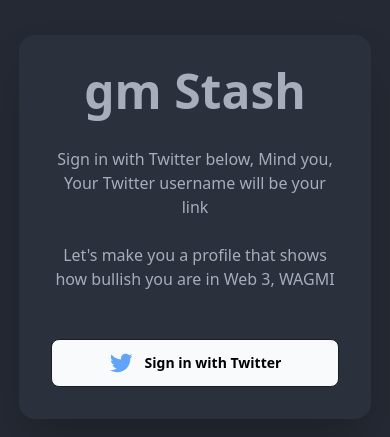
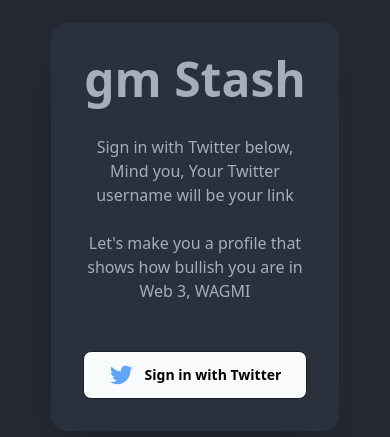
Before and after one commit to ehteshaxm/stashlink, a Next.js app: page / in a window 390 px wide. Shown: the part 195-632 px from the top of the page. Built offline with nearby package versions, Linux system fonts and the light colour scheme; no server answers; what @web3modal/ethereum, wagmi would draw is missing.

Commit message:
Layout issues

```diff
--- a/pages/[id].js
+++ b/pages/[id].js
@@ -224,7 +224,7 @@ const Profile = () => {
         </div>
         {/* <div className='divider'></div> */}
         <div className='w-full flex justify-center items-start mt-20 mb-10'>
-          <div className='flex flex-wrap px-1'>
+          <div className='flex flex-wrap'>
             {data.nfts[0] ? (
               data.nfts.map((item, index) => {
                 if (checkURL(item.metadata.image)) {
@@ -248,8 +248,8 @@ const Profile = () => {
               })
             ) : (
               <div className='flex w-full justify-between items-center'>
-                <div className='w-32 h-32 bg-gray-200 opacity-5 animate-pulse rounded-md dark:bg-gray-700'></div>
-                <div className='w-32 h-32 bg-gray-200 opacity-5 animate-pulse rounded-md dark:bg-gray-700'></div>
+                <div className='w-32 h-32 m-2 bg-gray-200 opacity-5 animate-pulse rounded-md dark:bg-gray-700'></div>
+                <div className='w-32 h-32 m-2 bg-gray-200 opacity-5 animate-pulse rounded-md dark:bg-gray-700'></div>
               </div>
             )}
           </div>
--- a/pages/index.js
+++ b/pages/index.js
@@ -16,9 +16,9 @@ const SignIn = () => {
   }, [user]);
 
   return (
-    <div className='hero min-h-screen bg-base-200'>
-      <div className='hero-content w-96 text-center'>
-        <div className='card flex-shrink-0 w-full  max-w-md shadow-2xl bg-base-100'>
+    <div className='hero min-h-screen min-w-full bg-base-200'>
+      <div className='hero-content w-80 sm:w-96 text-center'>
+        <div className='card w-full  max-w-md shadow-2xl bg-base-100'>
           <div className='card-body'>
             <h1 className='text-5xl font-bold'>gm Stash</h1>
             <p className='py-6'>
```
